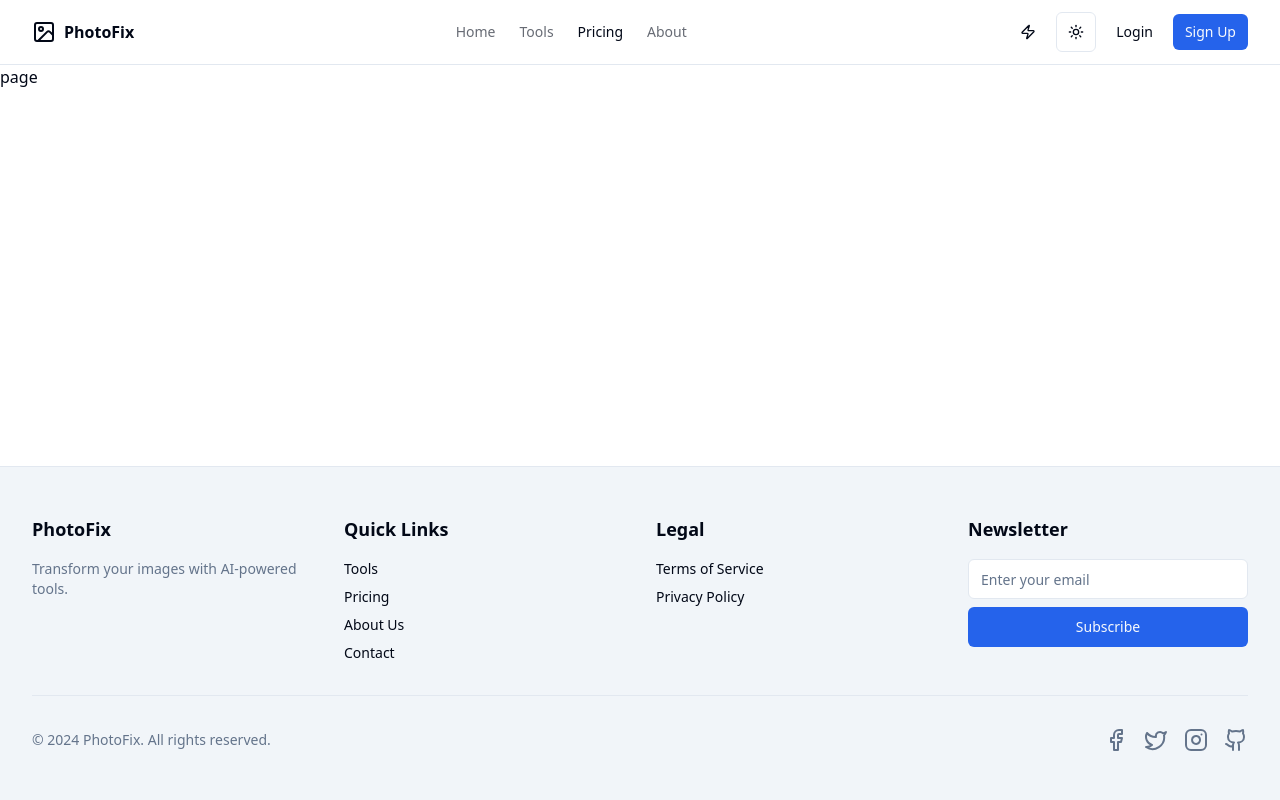
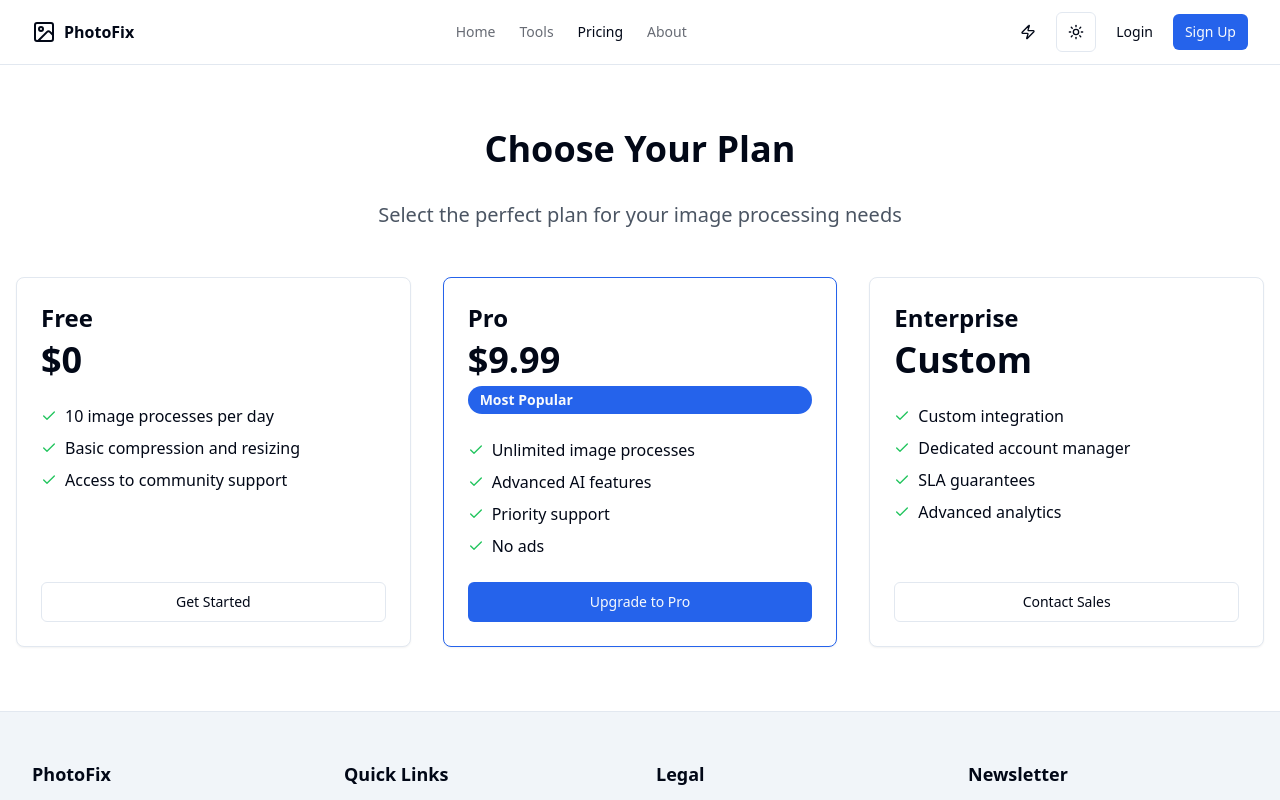
Before and after one commit to kushwahramkumar2003/Photofix, a Next.js app: page /pricing in a window 1280 px wide. Shown: the top 800 px of the page. Built offline with nearby package versions, Linux system fonts and the light colour scheme.

Commit message:
ui bug fixes

```diff
--- a/package.json
+++ b/package.json
@@ -20,11 +20,13 @@
     "@radix-ui/react-slider": "^1.2.1",
     "@radix-ui/react-slot": "^1.1.0",
     "@radix-ui/react-switch": "^1.1.1",
+    "@radix-ui/react-toast": "^1.2.2",
     "@vercel/analytics": "^1.4.1",
     "@vercel/speed-insights": "^1.1.0",
     "axios": "^1.7.8",
     "class-variance-authority": "^0.7.1",
     "clsx": "^2.1.1",
+    "framer-motion": "^11.12.0",
     "lucide-react": "^0.462.0",
     "next": "14.2.18",
     "next-auth": "^4.24.10",
--- /dev/null
+++ b/src/app/pricing/components/pricing-plans.tsx
@@ -0,0 +1,61 @@
+import { Button } from "@/components/ui/button";
+import {
+  Card,
+  CardHeader,
+  CardContent,
+  CardFooter,
+} from "@/components/ui/card";
+import { Check } from "lucide-react";
+
+interface PricingPlan {
+  name: string;
+  price: string;
+  features: string[];
+  cta: string;
+  popular: boolean;
+}
+
+interface PricingPlansProps {
+  plans: PricingPlan[];
+}
+
+export function PricingPlans({ plans }: PricingPlansProps) {
+  return (
+    <div className="grid gap-8 md:grid-cols-3">
+      {plans.map((plan) => (
+        <Card
+          key={plan.name}
+          className={`flex flex-col ${plan.popular ? "border-primary" : ""}`}
+        >
+          <CardHeader>
+            <h2 className="text-2xl font-bold">{plan.name}</h2>
+            <p className="text-4xl font-bold mt-2">{plan.price}</p>
+            {plan.popular && (
+              <span className="bg-primary text-primary-foreground text-sm font-semibold px-3 py-1 rounded-full mt-2">
+                Most Popular
+              </span>
+            )}
+          </CardHeader>
+          <CardContent className="flex-grow">
+            <ul className="space-y-2">
+              {plan.features.map((feature) => (
+                <li key={feature} className="flex items-center">
+                  <Check className="text-green-500 mr-2" size={16} />
+                  <span>{feature}</span>
+                </li>
+              ))}
+            </ul>
+          </CardContent>
+          <CardFooter>
+            <Button
+              className="w-full"
+              variant={plan.popular ? "default" : "outline"}
+            >
+              {plan.cta}
+            </Button>
+          </CardFooter>
+        </Card>
+      ))}
+    </div>
+  );
+}
--- a/src/app/pricing/page.tsx
+++ b/src/app/pricing/page.tsx
@@ -1,9 +1,94 @@
-import React from 'react'
+import type { Metadata } from "next";
+import { PricingPlans } from "./components/pricing-plans";
 
-const page = () => {
+export const metadata: Metadata = {
+  title: "Pricing Plans | ImagePro SaaS",
+  description:
+    "Choose the perfect plan for your image processing needs. From free tier to premium features, we have a plan that fits your requirements.",
+  keywords:
+    "image processing, SaaS pricing, AI image tools, photo editing subscription",
+  openGraph: {
+    title: "Pricing Plans | ImagePro SaaS",
+    description: "Affordable image processing plans for all your needs",
+    url: "https://imagepro-saas.com/pricing",
+    siteName: "ImagePro SaaS",
+    images: [
+      {
+        url: "https://imagepro-saas.com/og-pricing.jpg",
+        width: 1200,
+        height: 630,
+        alt: "ImagePro SaaS Pricing Plans",
+      },
+    ],
+    locale: "en_US",
+    type: "website",
+  },
+  twitter: {
+    card: "summary_large_image",
+    title: "Pricing Plans | ImagePro SaaS",
+    description: "Affordable image processing plans for all your needs",
+    images: ["https://imagepro-saas.com/twitter-pricing.jpg"],
+  },
+  robots: {
+    index: true,
+    follow: true,
+    googleBot: {
+      index: true,
+      follow: true,
+      "max-video-preview": -1,
+      "max-image-preview": "large",
+      "max-snippet": -1,
+    },
+  },
+  // canonical: "https://imagepro-saas.com/pricing",
+};
+
+const pricingPlans = [
+  {
+    name: "Free",
+    price: "$0",
+    features: [
+      "10 image processes per day",
+      "Basic compression and resizing",
+      "Access to community support",
+    ],
+    cta: "Get Started",
+    popular: false,
+  },
+  {
+    name: "Pro",
+    price: "$9.99",
+    features: [
+      "Unlimited image processes",
+      "Advanced AI features",
+      "Priority support",
+      "No ads",
+    ],
+    cta: "Upgrade to Pro",
+    popular: true,
+  },
+  {
+    name: "Enterprise",
+    price: "Custom",
+    features: [
+      "Custom integration",
+      "Dedicated account manager",
+      "SLA guarantees",
+      "Advanced analytics",
+    ],
+    cta: "Contact Sales",
+    popular: false,
+  },
+];
+
+export default function PricingPage() {
   return (
-    <div>page</div>
-  )
+    <div className="container mx-auto px-4 py-16">
+      <h1 className="text-4xl font-bold text-center mb-8">Choose Your Plan</h1>
+      <p className="text-xl text-center text-gray-600 mb-12">
+        Select the perfect plan for your image processing needs
+      </p>
+      <PricingPlans plans={pricingPlans} />
+    </div>
+  );
 }
-
-export default page
```
Also changed, not shown: src/hooks/use-toast.ts (added, +194 -0 lines).
